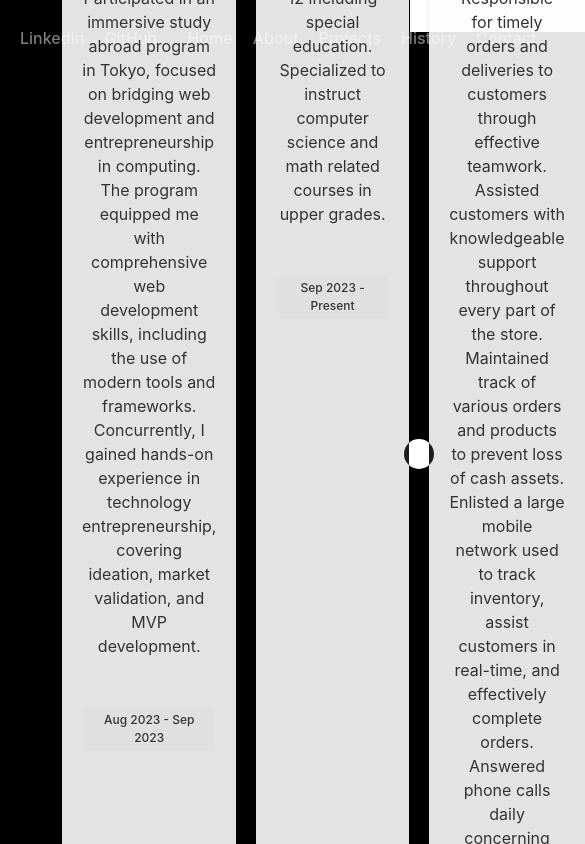
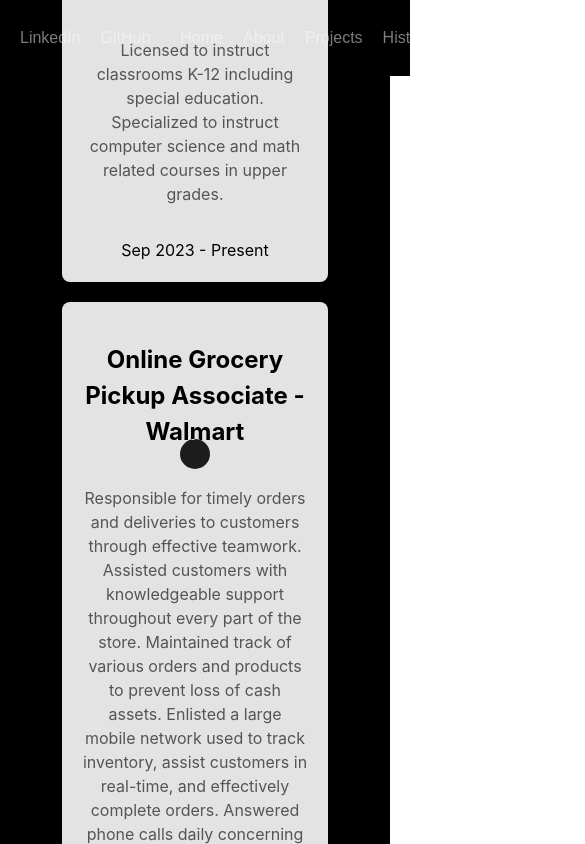
Before and after one commit to jgonz671/Personal-Portolio, a React (Vite) app: page /history in a window 390 px wide. Shown: the top 844 px of the page, 585 px wide, since content can reach past the window. Built offline with nearby package versions, Linux system fonts and the light colour scheme.

Commit message:
work in progress history tab

```diff
--- a/src/index.css
+++ b/src/index.css
@@ -77,9 +77,6 @@ button:focus-visible {
     color: #213547;
     background-color: #ffffff;
   }
-  /* a:hover {
-    color: #fff374;
-  } */
   button {
     background-color: #f9f9f9;
   }
--- a/src/routes/About.jsx
+++ b/src/routes/About.jsx
@@ -19,7 +19,7 @@ function About() {
             I'm always interested in discovering and learning about new things. I hope to advance my career in technology.
           </p>
           <p>
-            For any business inquires, shoot me an email through my contact page. Feel free to stay a while. :)
+            For any business inquires, shoot me an email through my contact page, or @julian.eg2003@gmail.com. Feel free to stay a while. :)
           </p>
         </div>
       </animated.div>
--- a/src/routes/History.jsx
+++ b/src/routes/History.jsx
@@ -1,6 +1,5 @@
 import React, { useEffect, useState }  from 'react';
 import '../styles/History.css';
-
 
 function History() {
   const [isAnimated, setIsAnimated] = useState(false);
@@ -32,14 +31,17 @@ function History() {
     },
   ];
 
+
   return (
     <div className="history-container">
       {histories.map((history, index) => (
-        <div key={index} className={`history-card ${isAnimated ? 'run-animation' : ''}`}>
-          <h2>{history.title}</h2>
-          <p>{history.description}</p>
-          <div className="history-dates">
-          <span className="date">{history.dates.join(' - ')}</span>
+        <div key={index} className={`${isAnimated ? 'history-wrapper run-animation' : 'history-wrapper'}`}>
+          <div className="history-card">
+            <h2>{history.title}</h2>
+            <p>{history.description}</p>
+            <div className="history-dates">
+              <span className="date">{history.dates.join(' - ')}</span>
+            </div>
           </div>
         </div>
       ))}
--- a/src/routes/Project.jsx
+++ b/src/routes/Project.jsx
@@ -35,7 +35,8 @@ function Project() {
   return (
     <div className="projects-container">
       {projects.map((project, index) => (
-        <div key={index} className={`project-card ${isAnimated ? 'run-animation' : ''}`}>
+        <div key={index} className={`${isAnimated ? 'project-wrapper run-animation' : 'project-wrapper'}`}>
+          <div className="project-card">
             <h2>{project.title}</h2>
             <p>{project.description}</p>
             <div className="project-languages">
@@ -54,6 +55,7 @@ function Project() {
               )}
             </div>
           </div>
+        </div>
       ))}
     </div>
   );
--- a/src/styles/About.css
+++ b/src/styles/About.css
@@ -20,6 +20,7 @@
         height: 320px;
         object-fit: cover;
         border-radius: 20px;
+        transition: transform  0.3s ease;
 }
 
 @media (max-width:  768px) {
@@ -33,10 +34,6 @@
         }
     }
 
-    .profile-pic {
-        transition: transform  0.3s ease;
-    }
-
     .profile-pic:hover {
         transform: scale(1.05);
     }
--- a/src/styles/History.css
+++ b/src/styles/History.css
@@ -1,10 +1,18 @@
 .history-container {
   display: flex;
-  flex-wrap: nowrap;
-  justify-content: space-around;
+  flex-wrap: wrap;
+  justify-content: center; /* Center items horizontally */
   padding: 20px;
-  overflow: auto;
-  transition: transform  0.3s ease;
+  min-height: 100vh; /* Ensure container takes at least the full viewport height */
+  align-items: center; /* Align items vertically */
+}
+
+.history-wrapper {
+  margin: 10px;
+  flex: 1 1 300px; /* Allow the boxes to grow and shrink but start from a base of 300px */
+  display: flex;
+  justify-content: center;
+  align-items: flex-start; /* Align items at the start of the container */
 }
 
 .history-card {
@@ -13,52 +21,24 @@
   display: flex;
   flex-direction: column;
   align-items: center;
-  margin: 10px;
   padding: 20px;
   border-radius: 8px;
-  box-shadow: 0 2px 5px rgba(0,0,0,0.1);
-  width: calc(33% - 20px);
-  box-sizing: border-box;
-  transition: transform 0.2s;
+  box-shadow: 0 2px 5px rgba(0, 0, 0, 0.1);
+  width: 100%;
+  transition: transform 0.3s ease;
 }
 
-.history-card h2 {
-  margin-top: 0;
-}
-
-.history-card p {
-  color: #333;
-}
-
-.history-dates {
-  display: flex;
-  flex-wrap: wrap;
-  justify-content: center;
-  align-items: center;
-  margin-top: 15px;
-  width: 100%;
-}
-
-.date {
-  display: inline-flex;
-  background-color: #e0e0e0;
-  color: #333;
-  padding: 4px 8px;
-  border-radius: 4px;
-  margin: 2px;
-  font-size: 0.75rem;
-  font-weight: 500;
-}
+/* The rest of your CSS remains unchanged */
 
 @media (max-width: 768px) {
-  .history-card {
-    width: calc(50% - 20px);
+  .history-wrapper {
+    flex: 1 1 45%; /* Adjust size on smaller screens */
   }
 }
 
 @media (max-width: 480px) {
-  .history-card {
-    width: 100%;
+  .history-wrapper {
+    flex: 1 1 100%; /* Full width on very small screens */
   }
 }
 
@@ -67,6 +47,7 @@
     opacity: 0;
     transform: translateY(20px);
   }
+
   to {
     opacity: 1;
     transform: translateY(0);
--- a/src/styles/Navbar.css
+++ b/src/styles/Navbar.css
@@ -6,6 +6,7 @@ nav {
     left: 0;
     right: 0;
     width: 100%;
+    font-family: 'Copperplate', sans-serif;
   }
 
   .navbar-container {
--- a/src/styles/Project.css
+++ b/src/styles/Project.css
@@ -3,6 +3,13 @@
   flex-wrap: wrap;
   justify-content: space-around;
   padding: 20px;
+}
+
+.project-wrapper {
+  width: calc(33% - 20px);
+  margin: 10px;
+  align-items: center;
+  justify-content: center;
 }
 
 .project-icon {
@@ -20,13 +27,12 @@
   display: flex;
   flex-direction: column;
   align-items: center;
-  margin: 10px;
   padding: 20px;
   border-radius: 8px;
-  box-shadow: 0 2px 5px rgba(0,0,0,0.1);
-  width: calc(33% - 20px);
   box-sizing: border-box;
-  transition: transform 0.2s;
+  width: 100%;
+  transition: transform 0.3s ease;
+  height: 100%;
 }
 
 .project-links {
@@ -37,6 +43,11 @@
   margin-top: auto;
   text-align: center;
 }
+
+.project-card:hover {
+  transform: scale(1.05);
+}
+
 
 
 .project-icon:hover {
@@ -73,13 +84,13 @@
 }
 
 @media (max-width: 768px) {
-  .project-card {
+  .project-wrapper {
     width: calc(50% - 20px);
   }
 }
 
 @media (max-width: 480px) {
-  .project-card {
+  .project-wrapper {
     width: 100%;
   }
 }
```
Lines whose indentation alone changed are shown as unchanged.
